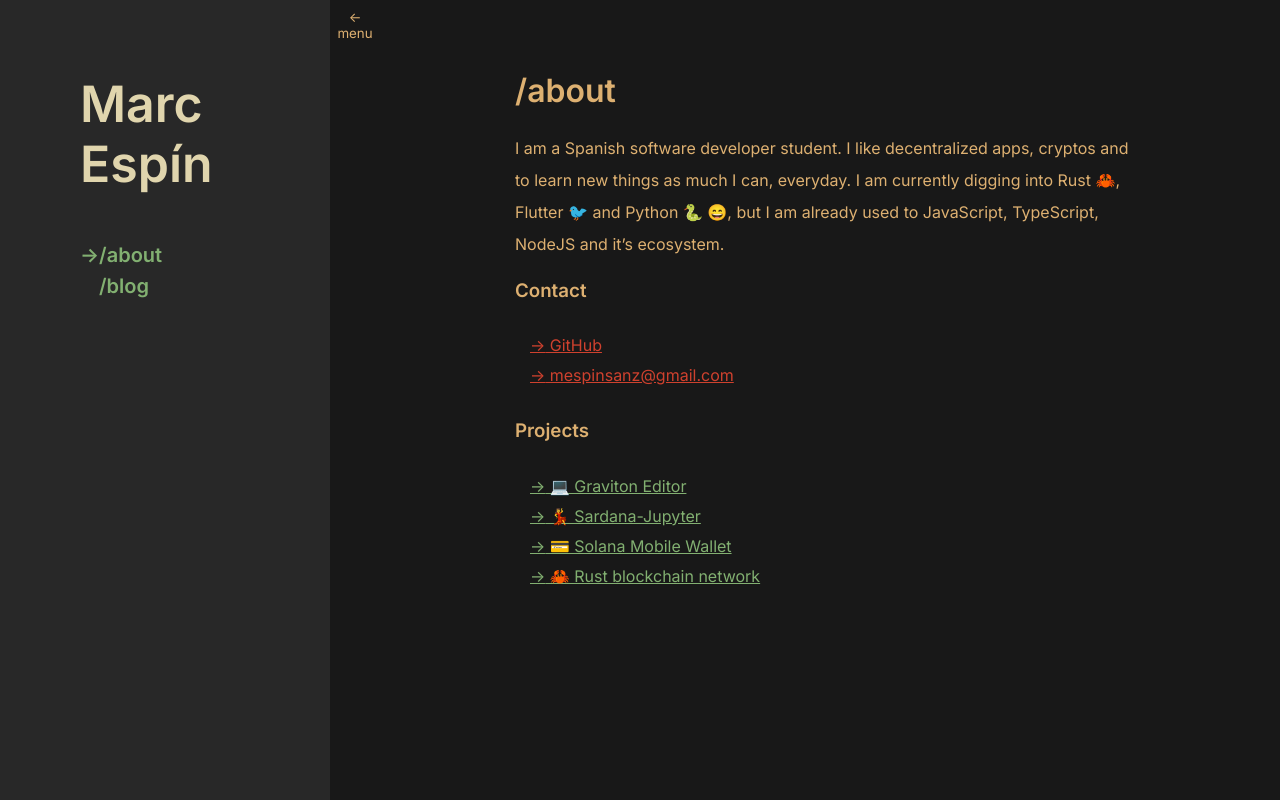
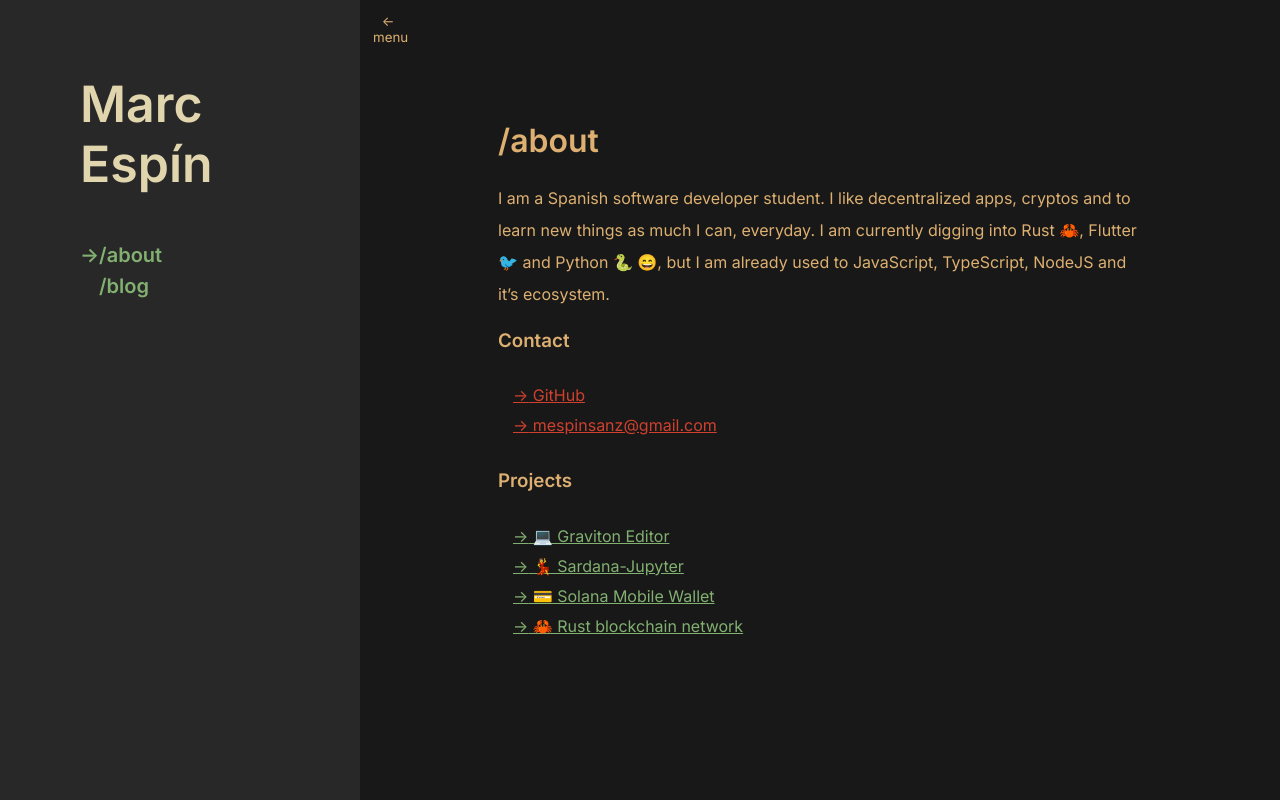
Before and after one commit to marc2332/portfolio, a Next.js app: page / in a window 1280 px wide. Built offline with nearby package versions, Linux system fonts and the light colour scheme; a web font is replaced by a local one.

Commit message:
:building_construction: Tweaks

```diff
--- a/components/pages_container.tsx
+++ b/components/pages_container.tsx
@@ -5,9 +5,10 @@ const PagesContainer = styled('div', {
     height: '100vh',
     overflow: 'auto',
     flex: 1,
-    transition: 'opacity 1s ease-in-out',
+    transition: 'opacity 0.5s ease-in-out',
     '&.hidden': {
-        transition: '0.05s ease-in-out',
+        display: 'block',
+        transition: '0.03s ease-in-out',
         opacity: 0
     }
 })
--- a/components/sidebar.tsx
+++ b/components/sidebar.tsx
@@ -1,8 +1,9 @@
 import { keyframes, styled } from "@stitches/react";
-import React, { PropsWithChildren } from "react";
+import React, { PropsWithChildren, ReactElement } from "react";
 import Link from 'next/link'
 import { Title } from "./styles";
 import { useRouter } from "next/dist/client/router";
+import { isMobile } from "react-device-detect";
 
 export const slideIn = keyframes({
     from: {
@@ -18,17 +19,19 @@ export const slideIn = keyframes({
 const SideBarContainer = styled('div', {
     background: '#282828',
     padding: 40,
-    width: '250px',
+    width: '280px',
     color: 'black',
     display: 'inline-block',
     fontWeight: 'bold',
     marginLeft: 0,
     overflow: 'hidden',
+    position: 'relative',
     '&:not(.hidden)':{
         animation: `${slideIn} ease-in-out 0.15s`,
     },
     '&.hidden':{
         transition: '0.15s ease-in-out',
+        display: 'block',
         width: 0,
         marginLeft: -80
     }
@@ -67,12 +70,14 @@ const SideBarLink = styled('div', {
 });
 
 interface SideBarOptions extends PropsWithChildren<any> {
-    onLinkTapped: () => void
+    onLinkTapped: () => void,
+    Button: () => ReactElement
 }
 
-export default function SideBar({ className, onLinkTapped }: SideBarOptions) {
+export default function SideBar({ className, onLinkTapped, Button }: SideBarOptions) {
     return (
         <SideBarContainer className={className}>
+            {isMobile && <Button/>}
             <Title>
                 Marc
                 Espín
--- a/components/styles.tsx
+++ b/components/styles.tsx
@@ -37,8 +37,7 @@ export const Container = styled('div', {
   overflow: 'auto',
   animation: `${fadeIn} 1s`,
   '@media (max-width: 600px)':{
-    padding: '40px 5px',
-    paddingRight: '15px'
+    padding: '40px 15px'
   }
 });
 
@@ -50,7 +49,7 @@ export const WiderContainer = styled('div', {
   overflow: 'auto',
   animation: `${fadeIn} 1s`,
   '@media (max-width: 600px)':{
-    padding: '60px 5px'
+    padding: '40px 15px'
   }
 });
 
@@ -104,7 +103,7 @@ export const PostContainer = styled('div', {
   width: '65%',
   fontFamily: 'Arbutus Slab',
   '@media (max-width: 600px)':{
-    width: '95%',
+    width: '100%',
   },
   '& *:not(h1,h2,h3,h4,h5,span)':{
     lineHeight: '160%',
@@ -112,16 +111,24 @@ export const PostContainer = styled('div', {
 });
 
 export const MenuButton = styled('button', {
-  padding: 5,
-  borderRadius: 5,
-  position: 'relative',
+  padding: 10,
   height: 50,
   width: 50,
   border: 'none',
   color: '#DDB071',
-  background: 'none',
+  background: 'transparent',
   fontFamily: 'Inter',
   cursor: 'pointer',
+  '&.right':{
+    top: 3,
+    right: 3,
+    position: 'absolute',
+  },
+  '&.left':{
+    top: 3,
+    left: 3,
+    position: 'relative',
+  },
   '&:hover': {
     textDecoration: 'underline'
   },
--- a/pages/_app.tsx
+++ b/pages/_app.tsx
@@ -23,14 +23,22 @@ export default function MyApp({ Component, pageProps }) {
 
   }, [])
 
+  function toggleMenu() {
+    setMenu(!isMenuHidden)
+  }
+
+
+  function getMenuButton(position: string) {
+    return <MenuButton className={position} onClick={toggleMenu}>{isMenuHidden ? '->' : '<-'} menu</MenuButton>
+  }
+
   return (
     <AppContainer>
-
       {isLoaded ? (
         <>
-          <SideBar className={isMenuHidden && 'hidden'} onLinkTapped={() => isMobile && setMenu(true)} />
-          <MenuButton onClick={() => setMenu(!isMenuHidden)}>{isMenuHidden ? '->':'<-'} menu</MenuButton>
+          <SideBar className={isMenuHidden && 'hidden'} onLinkTapped={() => isMobile && setMenu(true)} Button={() => getMenuButton('right')} />
           <PagesContainer className={!isMenuHidden && isMobile && 'hidden'}>
+            {getMenuButton('left')}
             <Component {...pageProps} />
           </PagesContainer>
         </>
--- a/pages/blog/[slug].tsx
+++ b/pages/blog/[slug].tsx
@@ -20,9 +20,7 @@ export default function Post({ title, content }) {
           <ReactMarkdown plugins={[highlight]}>{content}</ReactMarkdown>
         </PostContainer>
       </WiderContainer>
-
     </>
-
   )
 }
 
```
Also changed, not shown: blog/0_introduction.md (+1 -1 lines).
